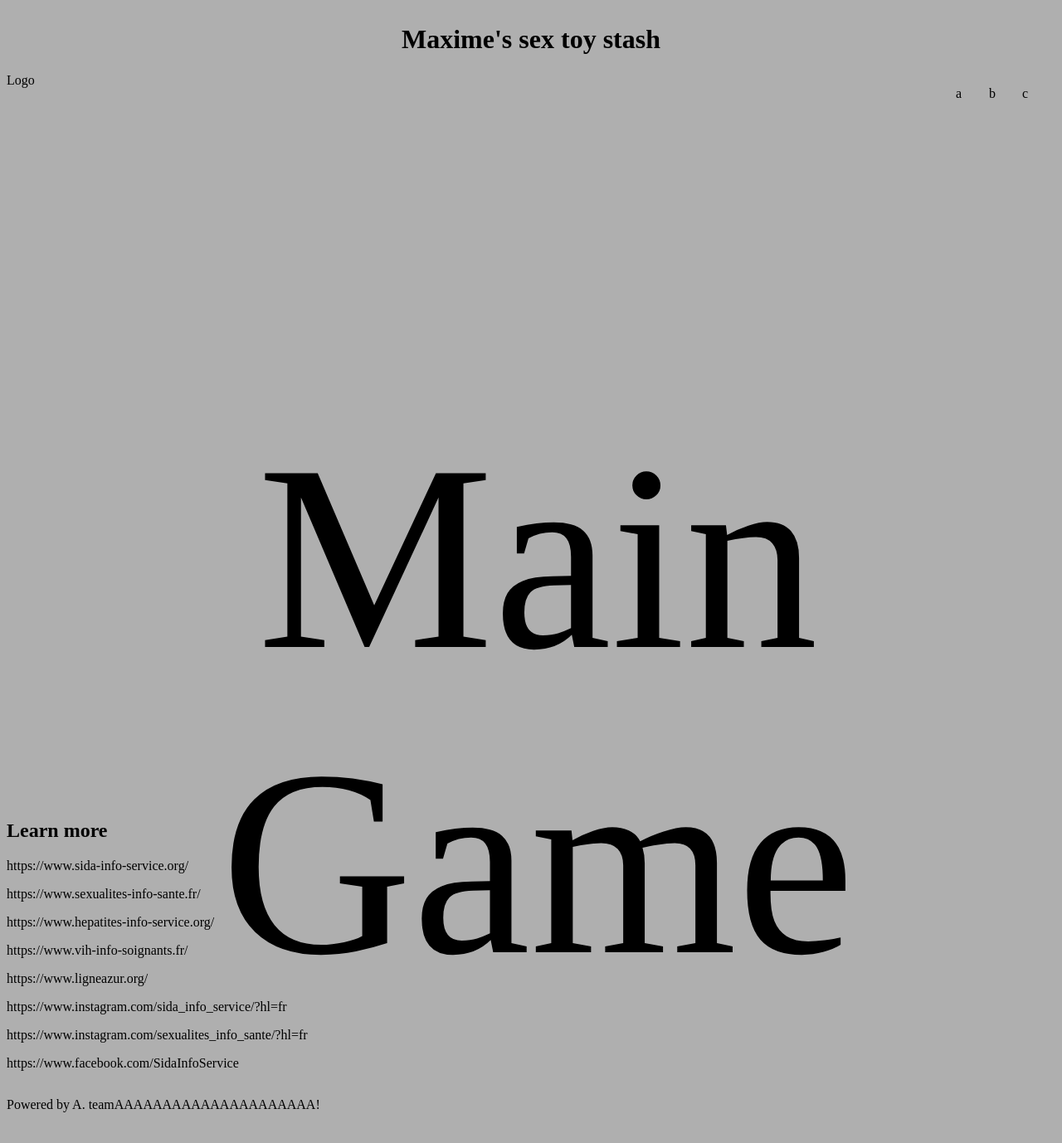
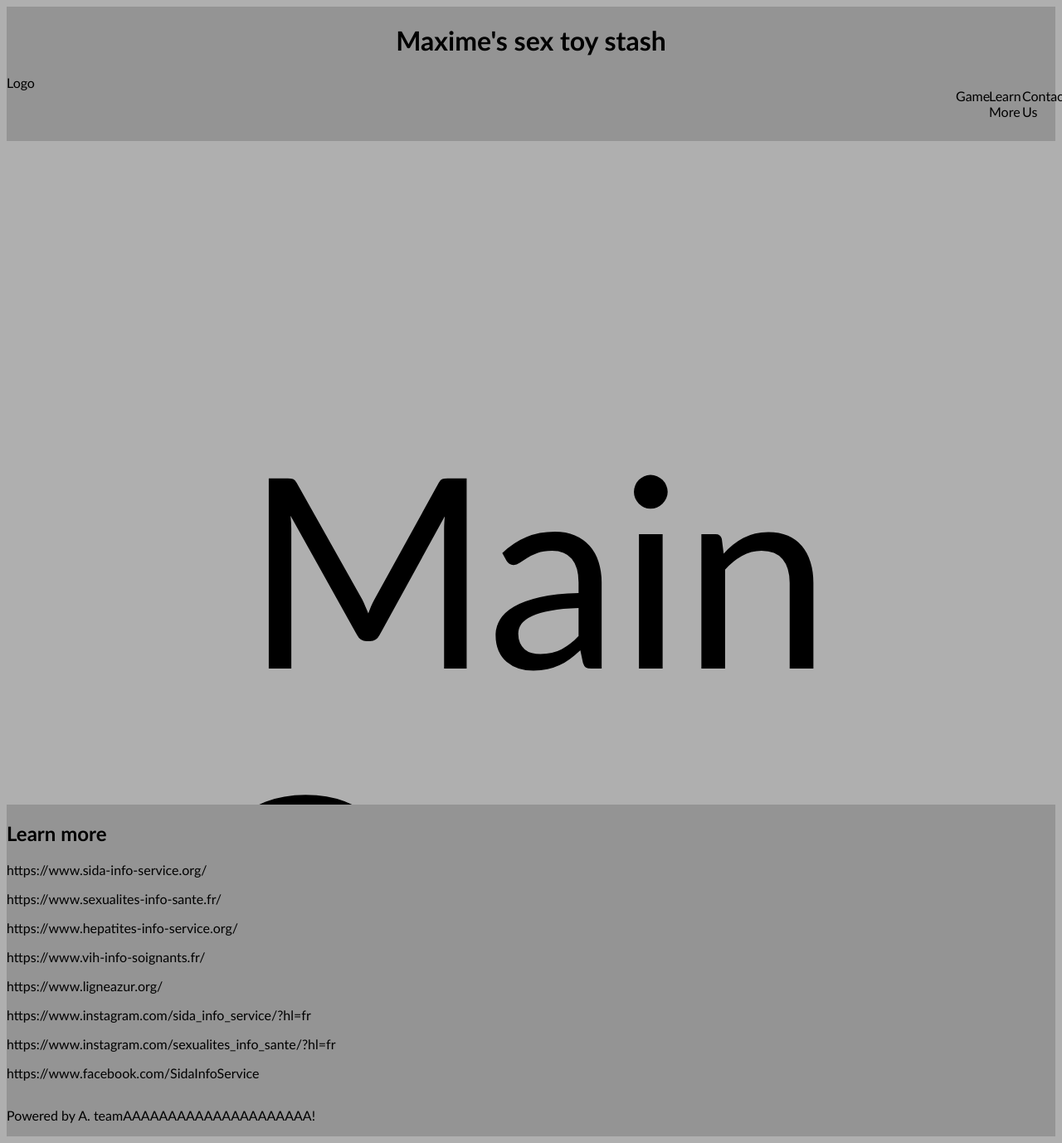
Before and after one commit to maximusprime01/nuitinfo2, a PHP site: page / in a window 1280 px wide. Shown: the whole page at 83% size. Before the commit the page ends 1341 px from the top, so only its background shows below. Run offline with PHP 8.4, Linux system fonts and the light colour scheme.

Commit message:
nothing rly

```diff
--- a/index.html
+++ b/index.html
@@ -19,13 +19,13 @@
                 </div>
                 <div class="menu">
                     <div class="item">
-                        <p>a</p>
+                        <p>Game</p>
                     </div>
                     <div class="item">
-                        <p>b</p>
+                        <p>Learn More</p>
                     </div>
                     <div class="item">
-                        <p>c</p>
+                        <p>Contact Us</p>
                     </div>
                 </div>
             </nav>
--- a/style.css
+++ b/style.css
@@ -1,7 +1,7 @@
 body
 {
     background-color: rgb(175, 175, 175);
-    /*height: 100vh;*/
+    font-family: "Trebuchet MS", Helvetica, sans-serif;
 }
 
 /* Hide scrollbar for IE, Edge and Firefox */
@@ -26,19 +26,23 @@ body div
     flex-direction: column;
     align-items: stretch;
     align-content: center;
+    box-sizing: border-box;
 }
 
 header
 {
     text-align: center;
+    background-color: rgb(148, 148, 148);
 
 }
 
 body nav
 {
+    background-color: rgb(148, 148, 148);
     display: flex;
     flex-direction: row;
     justify-content: space-between;
+    box-sizing: border-box;
     height: 10vh;
 }
 
@@ -47,6 +51,7 @@ body nav
     display: flex;
     flex-direction: row;
     justify-content: flex-end;
+    box-sizing: border-box;
 }
 
 .item
@@ -62,9 +67,14 @@ body nav
     text-align: center;
 }
 
+article
+{
+    background-color: rgb(148, 148, 148);
+}
 
 .footer
 {
+    background-color: rgb(148, 148, 148);
     display: flex;
     flex-direction: row;
     text-align: center;
```
